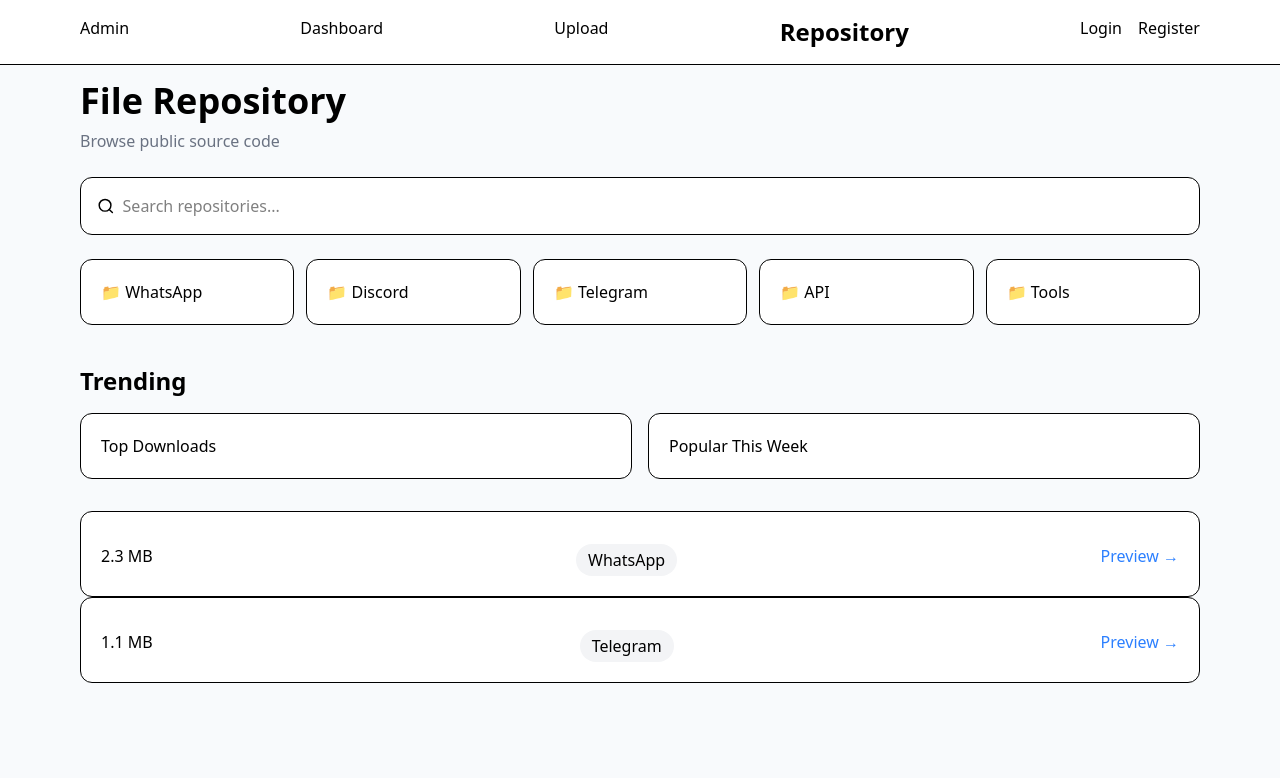
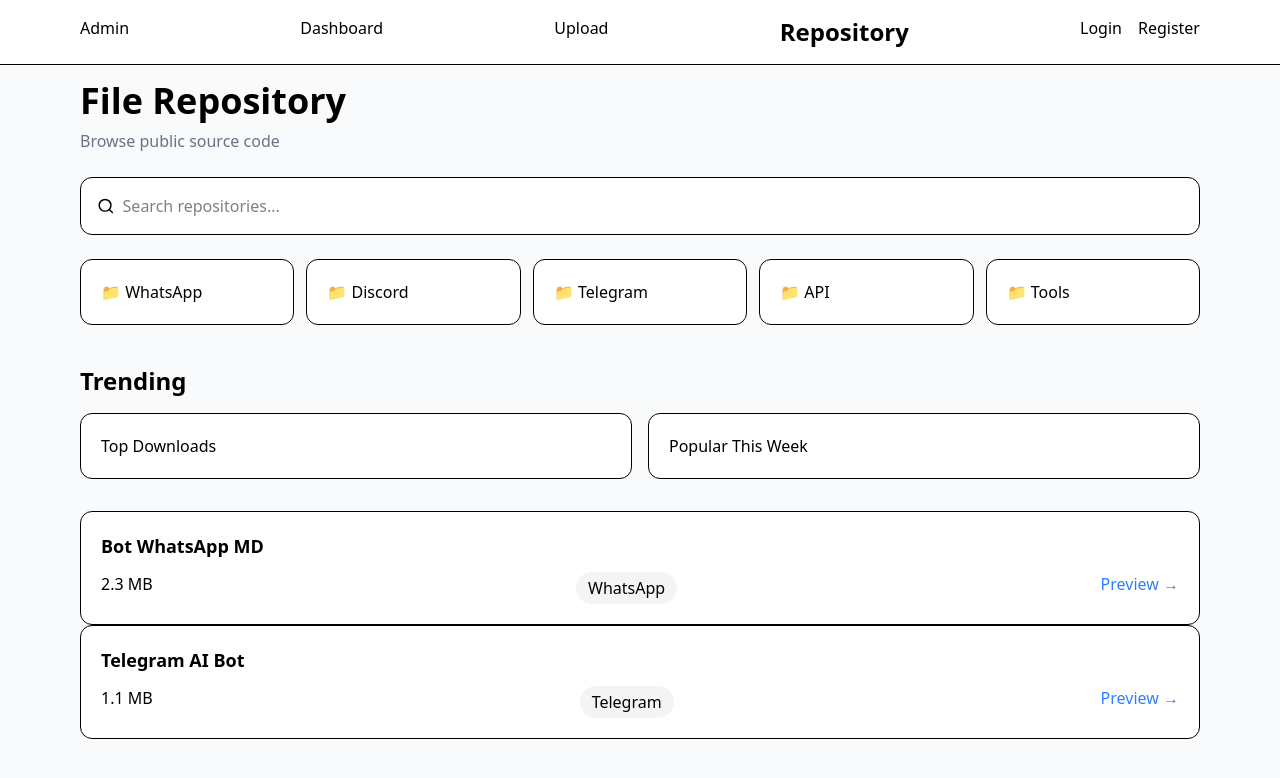
Before and after one commit to freshjena-bit/Archive, a Next.js app: page / in a window 1280 px wide. Shown: the top 778 px of the page. Built offline with nearby package versions, Linux system fonts and the light colour scheme; no server answers.

Commit message:
Update page.tsx

```diff
--- a/app/page.tsx
+++ b/app/page.tsx
@@ -69,13 +69,15 @@
       <div className="space-y-4 mt-8">
 
         <FileCard
-          id="Bot WhatsApp MD"
+		  id="bot whatsapp md"
+          title="Bot WhatsApp MD"
           size="2.3 MB"
           category="WhatsApp"
         />
 
         <FileCard
-          id="Telegram AI Bot"
+		  id="telegram ai bot"
+          title="Telegram AI Bot"
           size="1.1 MB"
           category="Telegram"
         />
```
